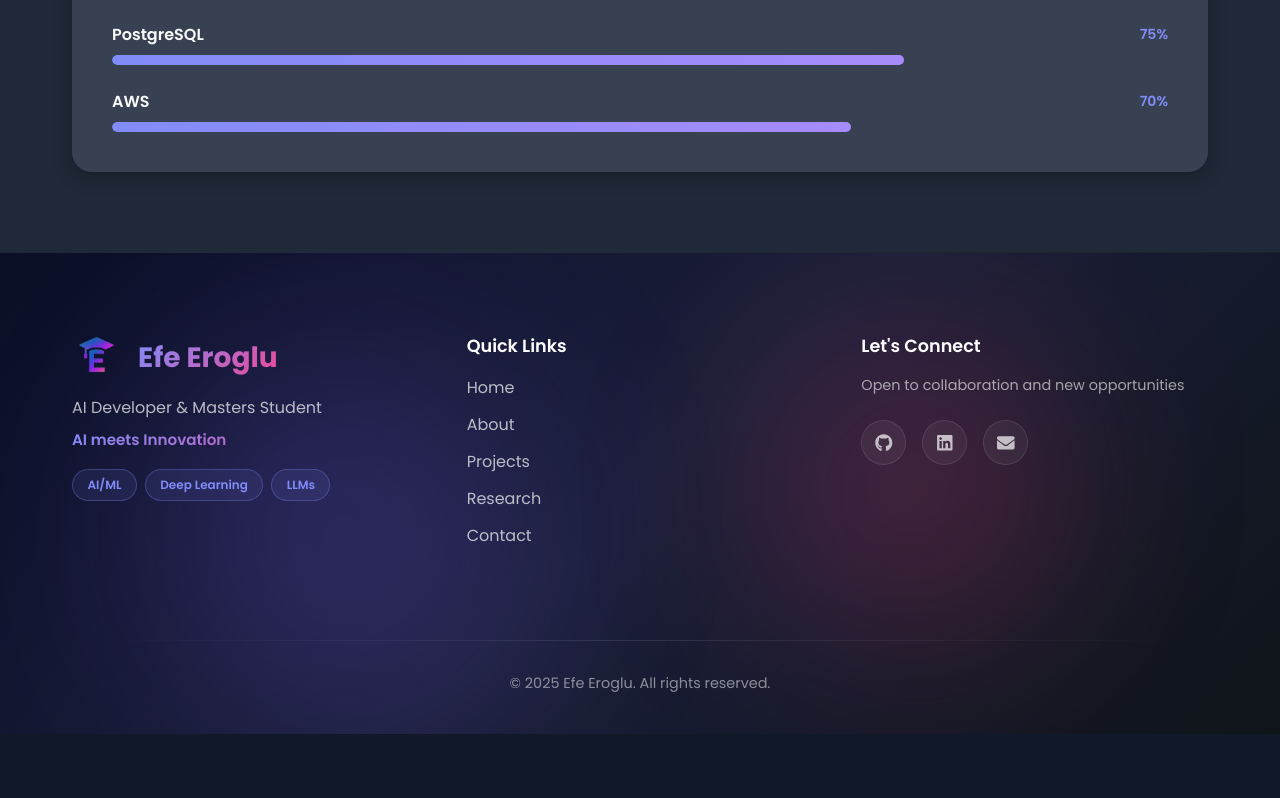
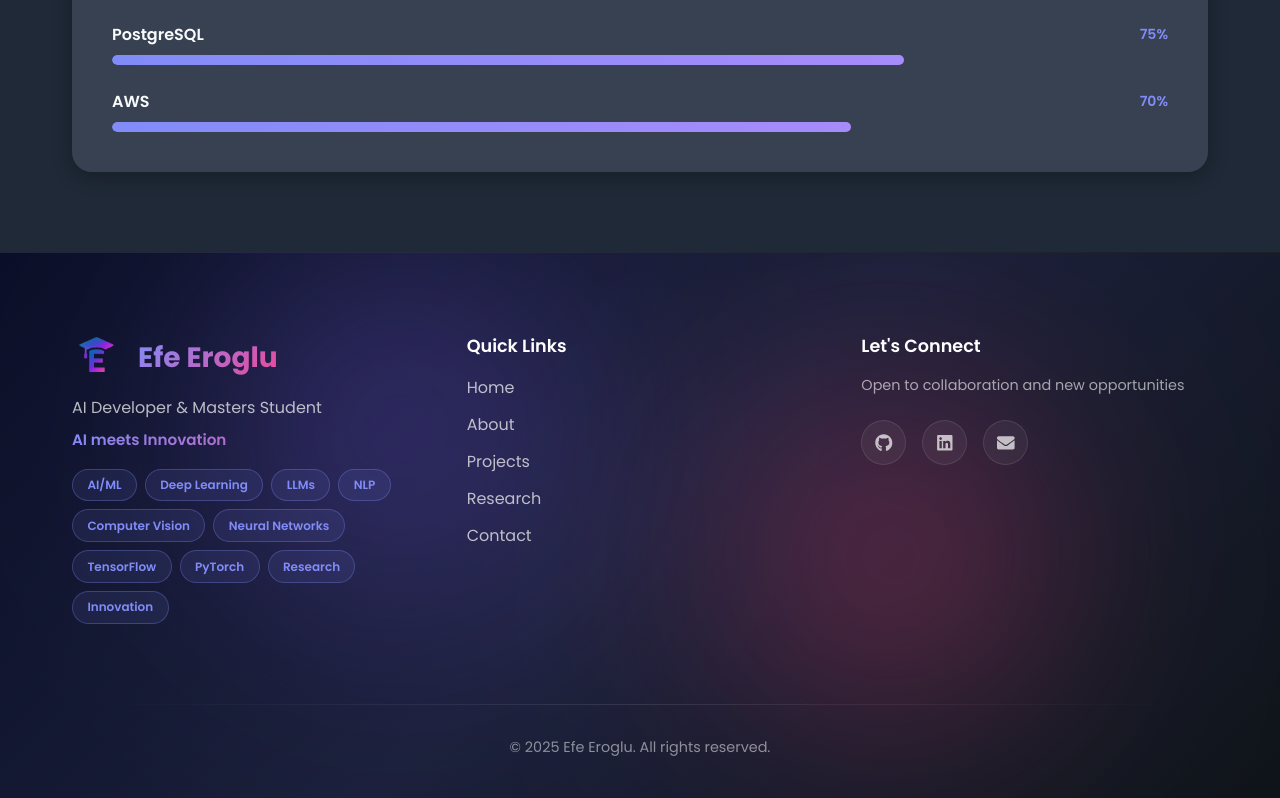
Before and after one commit to Efe-Eroglu/efe-eroglu.github.io, a React (Create React App) app: page /about in a window 1280 px wide. Shown: the part 2308-3106 px from the top of the page. Before the commit the page ends 3042 px from the top, so only its background shows below. Built offline with nearby package versions, Linux system fonts and the light colour scheme.

Commit message:
Enhance footer animations and expand AI expertise badges

```diff
--- a/src/components/Footer.css
+++ b/src/components/Footer.css
@@ -21,8 +21,8 @@
   position: absolute;
   border-radius: 50%;
   filter: blur(100px);
-  opacity: 0.25;
-  animation: float 20s ease-in-out infinite;
+  opacity: 0.3;
+  animation: float 15s ease-in-out infinite;
 }
 
 .footer-orb-1 {
@@ -31,6 +31,7 @@
   background: radial-gradient(circle, #6366f1 0%, #8b5cf6 50%, transparent 70%);
   top: 20%;
   left: 10%;
+  animation: float1 18s ease-in-out infinite;
   animation-delay: 0s;
 }
 
@@ -40,12 +41,70 @@
   background: radial-gradient(circle, #ec4899 0%, #f43f5e 50%, transparent 70%);
   bottom: 15%;
   right: 15%;
-  animation-delay: 7s;
+  animation: float2 22s ease-in-out infinite;
+  animation-delay: 5s;
 }
 
-@keyframes float {
-  0%, 100% { transform: translate(0, 0) scale(1); }
-  50% { transform: translate(20px, -20px) scale(1.1); }
+@keyframes float1 {
+  0%, 100% {
+    transform: translate(0, 0) scale(1) rotate(0deg);
+    opacity: 0.3;
+  }
+  12.5% {
+    transform: translate(80px, -60px) scale(1.3) rotate(45deg);
+    opacity: 0.4;
+  }
+  25% {
+    transform: translate(120px, -100px) scale(0.9) rotate(90deg);
+    opacity: 0.35;
+  }
+  37.5% {
+    transform: translate(60px, -140px) scale(1.1) rotate(135deg);
+    opacity: 0.25;
+  }
+  50% {
+    transform: translate(-40px, -120px) scale(0.8) rotate(180deg);
+    opacity: 0.2;
+  }
+  62.5% {
+    transform: translate(-100px, -80px) scale(1.2) rotate(225deg);
+    opacity: 0.3;
+  }
+  75% {
+    transform: translate(-80px, -40px) scale(1.0) rotate(270deg);
+    opacity: 0.35;
+  }
+  87.5% {
+    transform: translate(-20px, -20px) scale(1.1) rotate(315deg);
+    opacity: 0.4;
+  }
+}
+
+@keyframes float2 {
+  0%, 100% {
+    transform: translate(0, 0) scale(1) rotate(0deg);
+    opacity: 0.3;
+  }
+  16.6% {
+    transform: translate(-120px, 80px) scale(1.4) rotate(60deg);
+    opacity: 0.4;
+  }
+  33.3% {
+    transform: translate(-80px, 120px) scale(0.8) rotate(120deg);
+    opacity: 0.25;
+  }
+  50% {
+    transform: translate(40px, 100px) scale(1.2) rotate(180deg);
+    opacity: 0.35;
+  }
+  66.6% {
+    transform: translate(100px, 60px) scale(0.9) rotate(240deg);
+    opacity: 0.3;
+  }
+  83.3% {
+    transform: translate(60px, 20px) scale(1.1) rotate(300deg);
+    opacity: 0.4;
+  }
 }
 
 .footer .container {
--- a/src/components/Footer.js
+++ b/src/components/Footer.js
@@ -48,6 +48,13 @@ const Footer = () => {
               <span className="badge">AI/ML</span>
               <span className="badge">Deep Learning</span>
               <span className="badge">LLMs</span>
+              <span className="badge">NLP</span>
+              <span className="badge">Computer Vision</span>
+              <span className="badge">Neural Networks</span>
+              <span className="badge">TensorFlow</span>
+              <span className="badge">PyTorch</span>
+              <span className="badge">Research</span>
+              <span className="badge">Innovation</span>
             </div>
           </motion.div>
 
```
